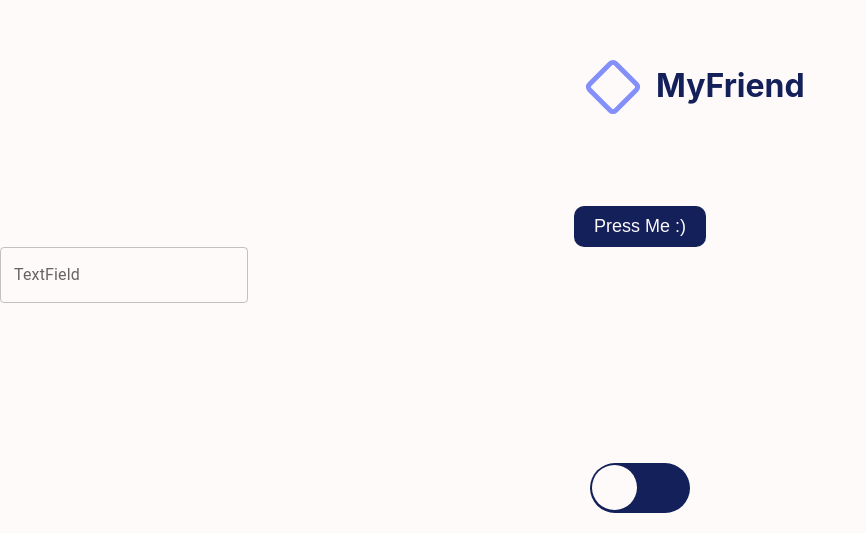
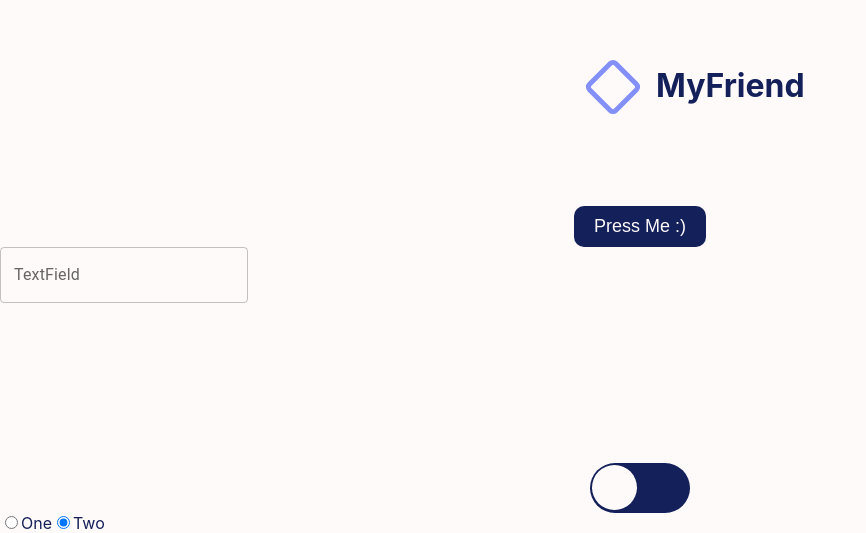
Before and after one commit to lucaskronlachner/installations-tool-infoniqa, a React (Create React App) app in the folder infoniqa-installation-tool/: page / in a window 1280 px wide. Shown: the part 274-807 px from the top of the page, without its empty margins (0-866 px from the left). Built offline with nearby package versions, Linux system fonts and the light colour scheme.

Commit message:
BasicRadio

```diff
--- a/infoniqa-installation-tool/src/components/RadioComp/RadioComp.js
+++ b/infoniqa-installation-tool/src/components/RadioComp/RadioComp.js
@@ -1,38 +1,41 @@
-import React from 'react';
-import "./RadioStyle.css";
+import * as React from 'react';
+import "../../App.css";
 
-const radioButtonComp = () => {
-    return(
-        <div className='container'>
-            <RadioButton name="TheTest"></RadioButton>
-        </div>
-    )
-}
 
-class RadioButton extends React.Component{
+const RadioComp = () => {
+  const [favorite, setFavorite] = React.useState('two');
 
-    constructor(props){
-        super(props)
-        this.state = {
-            name: props.name,
-            check: false
-        };
-    }
+  const handleOneChange = () => {
+    setFavorite('one');
+  };
 
-    handleClick = () => {
-        this.setState({check: (this.state.check !== true)})
-    }
+  const handleTwoChange = () => {
+    setFavorite('two');
+  };
 
-    render(){
-        return(
-            <div className='container'>
-                <input type="radio" defaultChecked={this.state.check}/>
-                <span className='radioClass' onClick={this.handleClick}/>
-                <h1 className='Description'>{this.state.name}</h1>
-            </div>
-        )
-    }
+  return (
+    <div>
+      <RadioButton
+        label="One"
+        value={favorite === 'one'}
+        onChange={handleOneChange}
+      />
+      <RadioButton
+        label="Two"
+        value={favorite === 'two'}
+        onChange={handleTwoChange}
+      />
+    </div>
+  );
+};
 
-}
+const RadioButton = ({ label, value, onChange }) => {
+  return (
+    <label>
+      <input type="radio" checked={value} onChange={onChange} />
+      {label}
+    </label>
+  );
+};
 
-export default radioButtonComp;
+export default RadioComp;
--- a/infoniqa-installation-tool/src/index.js
+++ b/infoniqa-installation-tool/src/index.js
@@ -6,6 +6,7 @@ import reportWebVitals from './reportWebVitals';
 import Button from './components/Button/ButtonComp';
 import TextInputField from './components/Text_Input/TextInputComp';
 import SwitchComp from './components/SwitchComp/SwitchComp';
+import RadioComp from './components/RadioComp/RadioComp';
 
 
 ReactDOM.render(
@@ -19,6 +20,7 @@ ReactDOM.render(
 
     <TextInputField></TextInputField>
     <SwitchComp isOn={true}/>
+    <RadioComp></RadioComp>
   </React.StrictMode>,
 
   document.getElementById('root')
```
